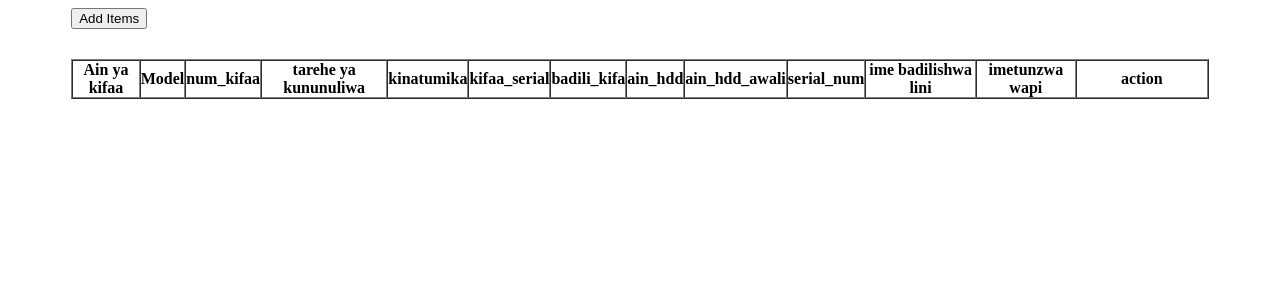
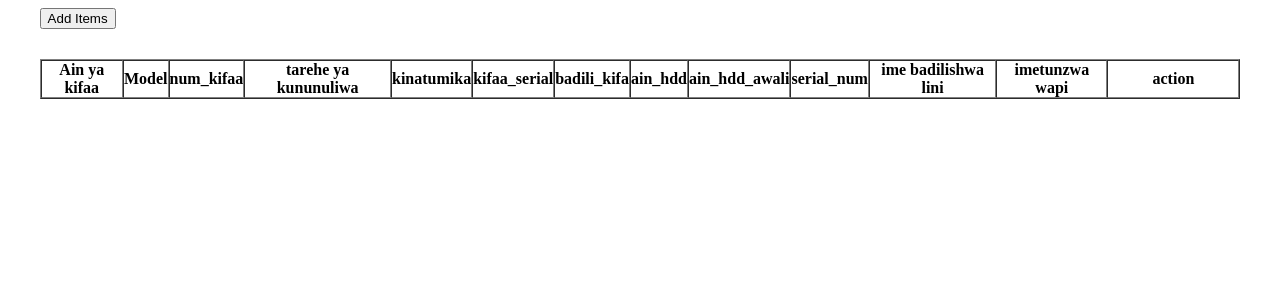
Before and after one commit to clinsapic/I.F.M-students, a PHP site: page / in a window 1280 px wide. Shown: the top 300 px of the page. Run offline with PHP 8.4, Linux system fonts and the light colour scheme; data that the repository does not hold is empty.

Commit message:
Update index.php

```diff
--- a/ifm-students/index.php
+++ b/ifm-students/index.php
@@ -13,7 +13,7 @@
 
     <style media="screen">
       .manageItem{
-        width: 90%;
+        width: 95%;
         margin: auto;
       }
       table {
```
